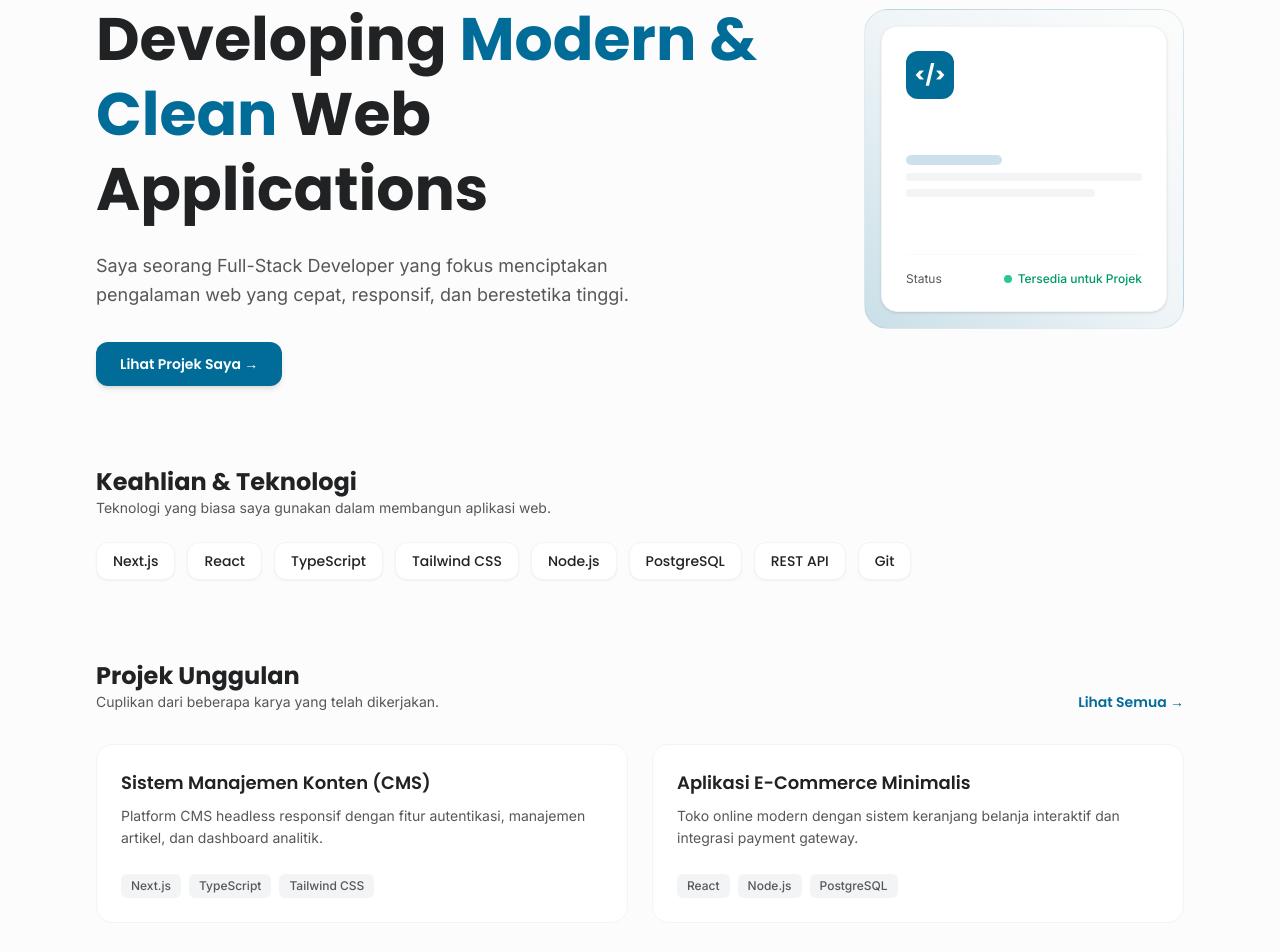
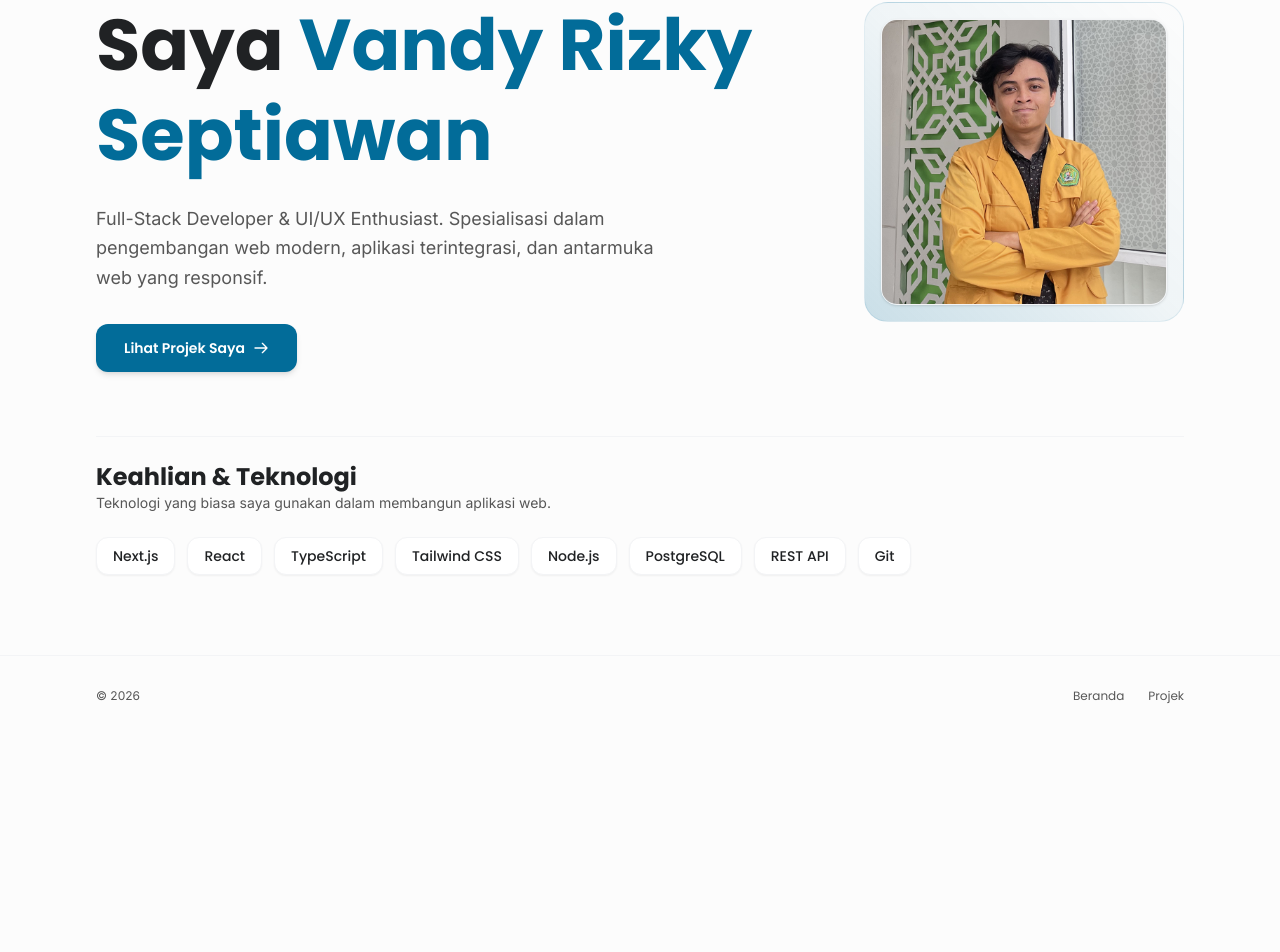
Before and after one commit to vandrzy/portofolio-nextjs, a Next.js app: page / in a window 1280 px wide. Shown: the part 193-1145 px from the top of the page. After the commit the page ends 929 px from the top, so only its background shows below. Built offline with nearby package versions, Linux system fonts and the light colour scheme.

Commit message:
update home page

```diff
--- a/src/app/page.tsx
+++ b/src/app/page.tsx
@@ -1,4 +1,5 @@
 import Link from "next/link";
+import Image from "next/image";
 
 export default function Home() {
   const skills = [
@@ -12,70 +13,65 @@ export default function Home() {
     "Git",
   ];
 
-  const featuredProjects = [
-    {
-      title: "Sistem Manajemen Konten (CMS)",
-      description: "Platform CMS headless responsif dengan fitur autentikasi, manajemen artikel, dan dashboard analitik.",
-      tags: ["Next.js", "TypeScript", "Tailwind CSS"],
-    },
-    {
-      title: "Aplikasi E-Commerce Minimalis",
-      description: "Toko online modern dengan sistem keranjang belanja interaktif dan integrasi payment gateway.",
-      tags: ["React", "Node.js", "PostgreSQL"],
-    },
-  ];
-
   return (
-    <div className="max-w-6xl mx-auto px-4 sm:px-6 lg:px-8 py-12 md:py-20 space-y-20">
+    <div className="max-w-6xl mx-auto px-4 sm:px-6 lg:px-8 py-12 md:py-20 space-y-16">
       {/* Hero Section */}
       <section className="flex flex-col md:flex-row items-center justify-between gap-12">
         <div className="flex-1 space-y-6 text-center md:text-left">
-          <div className="inline-block px-3.5 py-1 rounded-full bg-[#026c99]/10 text-[#026c99] text-xs font-semibold font-poppins">
-            👋 Halo, Selamat Datang!
+          <div className="space-y-2">
+            <span className="font-poppins font-bold text-3xl sm:text-4xl text-[#202224] block">
+              Hi,
+            </span>
+            <h1 className="font-poppins font-bold text-5xl sm:text-6xl lg:text-7xl text-[#202224] leading-tight">
+              Saya <span className="text-[#026c99]">Vandy Rizky Septiawan</span>
+            </h1>
           </div>
-          <h1 className="font-poppins font-bold text-4xl sm:text-5xl lg:text-6xl text-[#202224] leading-tight">
-            Developing <span className="text-[#026c99]">Modern & Clean</span> Web Applications
-          </h1>
           <p className="text-lg text-[#575757] max-w-xl font-inter leading-relaxed">
-            Saya seorang Full-Stack Developer yang fokus menciptakan pengalaman web yang cepat, responsif, dan berestetika tinggi.
+            Full-Stack Developer &amp; UI/UX Enthusiast. Spesialisasi dalam pengembangan web modern, aplikasi terintegrasi, dan antarmuka web yang responsif.
           </p>
-          <div className="flex flex-wrap items-center justify-center md:justify-start gap-4 pt-2">
+          <div className="pt-2">
             <Link
               href="/projek"
-              className="px-6 py-3 rounded-xl bg-[#026c99] hover:bg-[#02577c] text-white font-poppins font-semibold text-sm transition-all shadow-md hover:shadow-lg hover:-translate-y-0.5"
+              className="inline-flex items-center gap-2 px-7 py-3.5 rounded-xl bg-[#026c99] hover:bg-[#02577c] text-white font-poppins font-semibold text-sm transition-all shadow-md hover:shadow-lg hover:-translate-y-0.5"
             >
-              Lihat Projek Saya →
+              Lihat Projek Saya
+              <svg
+                className="w-4 h-4"
+                fill="none"
+                viewBox="0 0 24 24"
+                stroke="currentColor"
+              >
+                <path
+                  strokeLinecap="round"
+                  strokeLinejoin="round"
+                  strokeWidth={2}
+                  d="M14 5l7 7m0 0l-7 7m7-7H3"
+                />
+              </svg>
             </Link>
           </div>
         </div>
 
-        {/* Hero Avatar / Graphic Accent */}
+        {/* Hero Image Section */}
         <div className="w-full max-w-sm md:w-80 h-80 rounded-3xl bg-gradient-to-tr from-[#026c99]/20 via-[#026c99]/5 to-transparent border border-[#026c99]/10 p-4 flex items-center justify-center relative">
-          <div className="w-full h-full rounded-2xl bg-white shadow-sm border border-gray-100 p-6 flex flex-col justify-between">
-            <div className="w-12 h-12 rounded-xl bg-[#026c99] text-white flex items-center justify-center font-bold text-xl font-poppins">
-              &lt;/&gt;
-            </div>
-            <div className="space-y-2">
-              <div className="h-2.5 w-24 bg-[#026c99]/20 rounded-full" />
-              <div className="h-2 w-full bg-gray-100 rounded-full" />
-              <div className="h-2 w-4/5 bg-gray-100 rounded-full" />
-            </div>
-            <div className="pt-4 border-t border-gray-50 flex items-center justify-between text-xs text-[#575757]">
-              <span>Status</span>
-              <span className="flex items-center gap-1.5 text-emerald-600 font-medium">
-                <span className="w-2 h-2 rounded-full bg-emerald-500 animate-pulse" />
-                Tersedia untuk Projek
-              </span>
-            </div>
+          <div className="w-full h-full rounded-2xl overflow-hidden shadow-sm border border-gray-100 relative">
+            <Image
+              src="/images/hero-profile.png"
+              alt="Foto Profil Vandy Rizky Septiawan"
+              fill
+              sizes="(max-width: 768px) 100vw, 320px"
+              className="object-cover object-center"
+              priority
+            />
           </div>
         </div>
       </section>
 
       {/* Skills Section */}
-      <section className="space-y-6">
+      <section className="space-y-6 pt-6 border-t border-gray-100">
         <div className="text-center md:text-left">
           <h2 className="font-poppins font-bold text-2xl text-[#202224]">
-            Keahlian & Teknologi
+            Keahlian &amp; Teknologi
           </h2>
           <p className="text-sm text-[#575757]">
             Teknologi yang biasa saya gunakan dalam membangun aplikasi web.
@@ -92,54 +88,6 @@ export default function Home() {
           ))}
         </div>
       </section>
-
-      {/* Featured Projects Preview Section */}
-      <section className="space-y-8">
-        <div className="flex items-end justify-between">
-          <div>
-            <h2 className="font-poppins font-bold text-2xl text-[#202224]">
-              Projek Unggulan
-            </h2>
-            <p className="text-sm text-[#575757]">
-              Cuplikan dari beberapa karya yang telah dikerjakan.
-            </p>
-          </div>
-          <Link
-            href="/projek"
-            className="text-sm font-poppins font-semibold text-[#026c99] hover:underline"
-          >
-            Lihat Semua →
-          </Link>
-        </div>
-
-        <div className="grid grid-cols-1 md:grid-cols-2 gap-6">
-          {featuredProjects.map((project, idx) => (
-            <div
-              key={idx}
-              className="p-6 rounded-2xl bg-white border border-gray-100 hover:border-[#026c99]/30 transition-all hover:shadow-md space-y-4 flex flex-col justify-between"
-            >
-              <div className="space-y-2">
-                <h3 className="font-poppins font-semibold text-lg text-[#202224]">
-                  {project.title}
-                </h3>
-                <p className="text-sm text-[#575757] leading-relaxed">
-                  {project.description}
-                </p>
-              </div>
-              <div className="flex flex-wrap gap-2 pt-2">
-                {project.tags.map((tag) => (
-                  <span
-                    key={tag}
-                    className="text-xs px-2.5 py-1 rounded-md bg-gray-100 text-[#575757] font-medium"
-                  >
-                    {tag}
-                  </span>
-                ))}
-              </div>
-            </div>
-          ))}
-        </div>
-      </section>
     </div>
   );
 }
```
Also changed, not shown: public/images/hero-profile.png (added).
